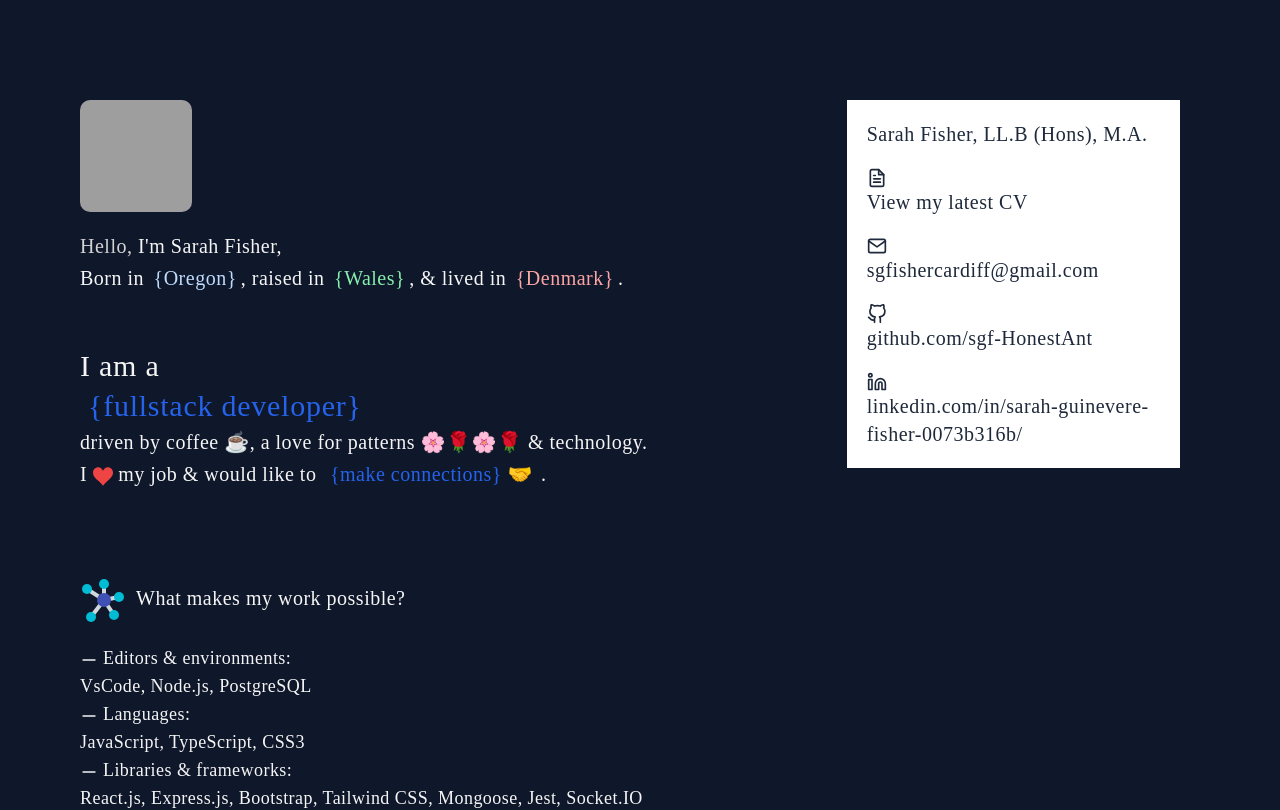
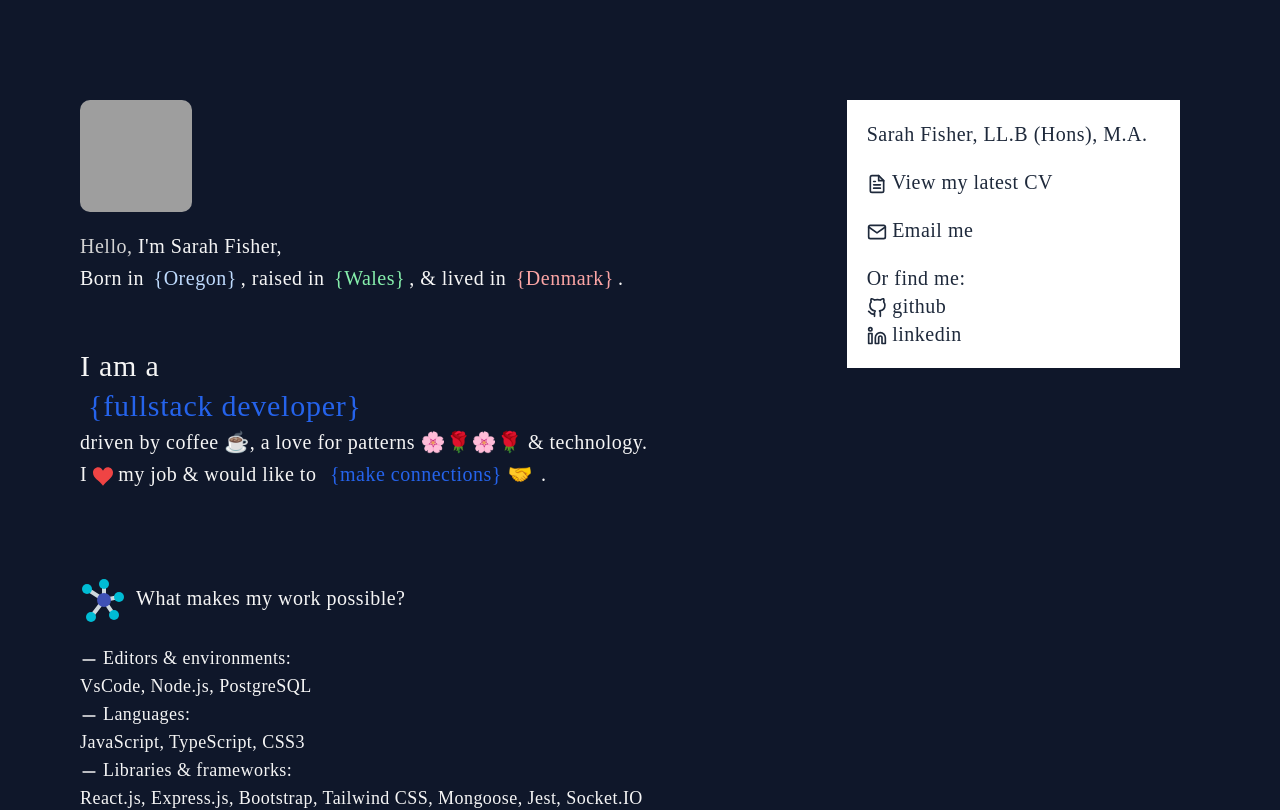
Before and after one commit to sgf-HonestAnt/sgf-portfolio, a React (Create React App) app: page / in a window 1280 px wide. Shown: the top 810 px of the page. Built offline with nearby package versions, Linux system fonts and the light colour scheme; grey boxes are pictures that could not be loaded.

Commit message:
nav change

```diff
--- a/src/pages/Nav.tsx
+++ b/src/pages/Nav.tsx
@@ -33,33 +33,38 @@ export default function Nav(props: {
           Sarah Fisher, LL.B (Hons), M.A.
         </p>
         <p className='px-5 pt-5 font-mono font-normal text-xl tracking-wide antialiased'>
-          <a href="https://portfolio-sgf-honestant.vercel.app/media/SarahFisherCVMarch2020.pdf" download>
-            <FiFileText />
+          <a
+            href='https://portfolio-sgf-honestant.vercel.app/media/SarahFisherCVMarch2020.pdf'
+            download>
+            <FiFileText className="inline" />{" "}
             View my latest CV
           </a>
         </p>
         <p className='px-5 pt-5 font-mono font-normal text-xl tracking-wide antialiased'>
           <a href='mailto:sgfishercardiff@gmail.com'>
-            <FiMail />
-            sgfishercardiff@gmail.com
+            <FiMail className="inline" />{" "}
+            Email me
           </a>
         </p>
         <p className='px-5 pt-5 font-mono font-normal text-xl tracking-wide antialiased'>
+          Or find me:
+        </p>
+        <p className='px-5 font-mono font-normal text-xl tracking-wide antialiased'>
           <a
             href='https://github.com/sgf-HonestAnt'
             target='_blank'
             rel='noreferrer'>
-            <FiGithub />
-            github.com/sgf-HonestAnt
-          </a>{" "}
+            <FiGithub className="inline" />{" "}
+            github
+          </a>
         </p>
-        <p className='p-5 font-mono font-normal text-xl tracking-wide antialiased'>
+        <p className='px-5 pb-5 font-mono font-normal text-xl tracking-wide antialiased'>
           <a
             href='https://www.linkedin.com/in/sarah-guinevere-fisher-0073b316b/'
             target='_blank'
             rel='noreferrer'>
-            <FiLinkedin />
-            linkedin.com/in/sarah-guinevere-fisher-0073b316b/
+            <FiLinkedin className="inline"/>{" "}
+            linkedin
           </a>
         </p>
       </div>
```
